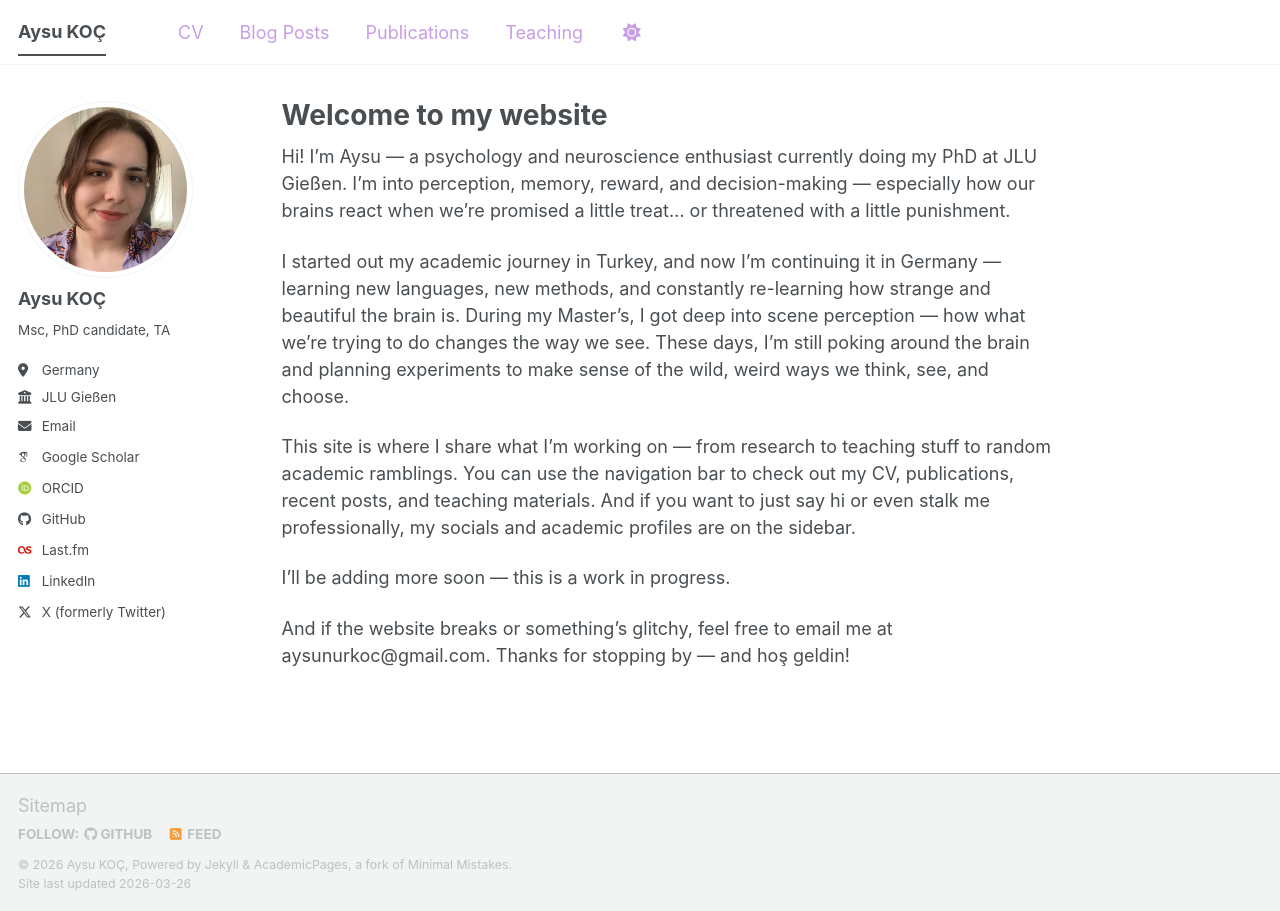
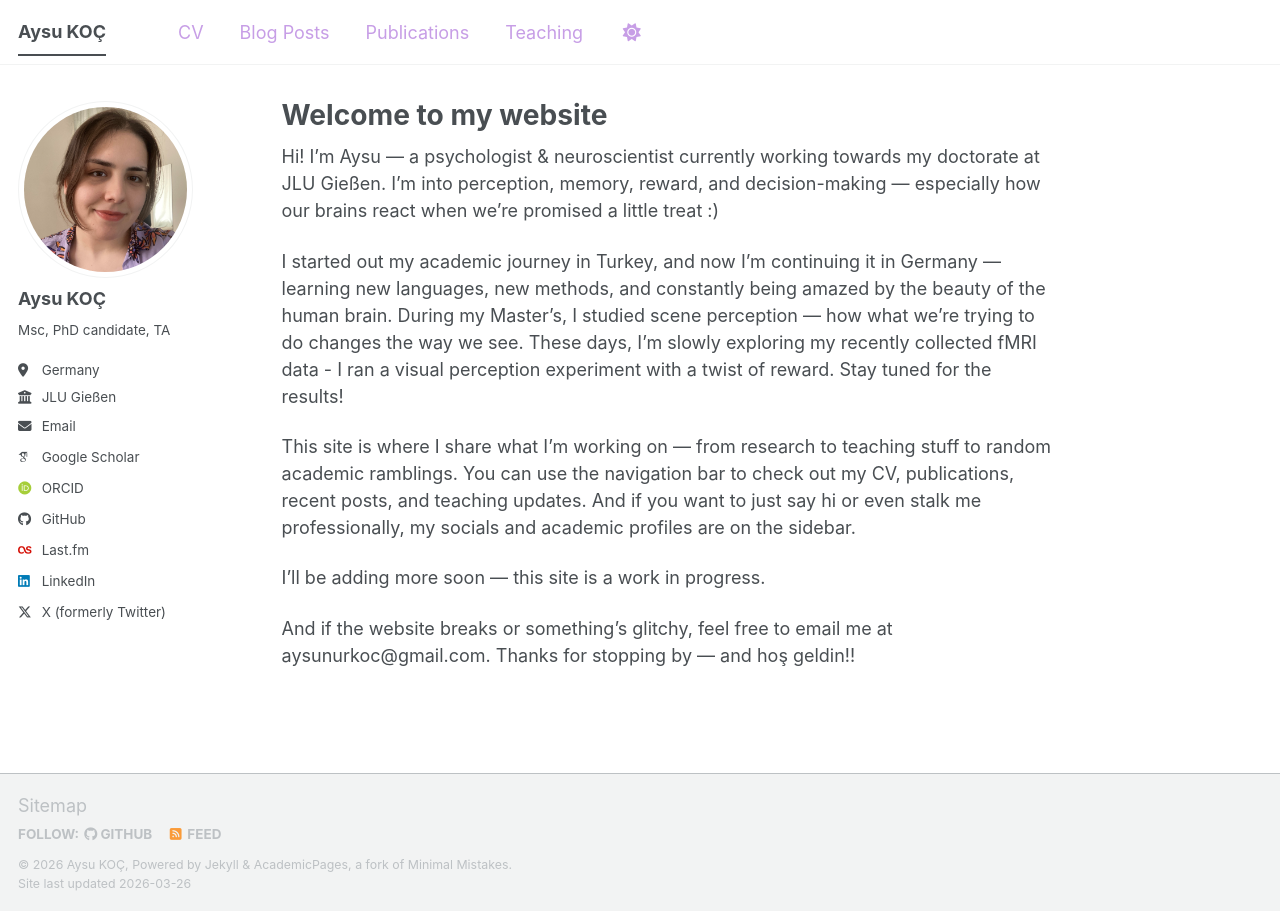
Before and after one commit to aysukoc/aysukoc.github.io, a Jekyll site: the page built from _pages/about.md, in a window 1280 px wide. Built offline with Jekyll 4.4.1, drawn with Linux system fonts in a browser that asks for light colours; some web fonts are replaced; a script bundle is joined from its source files by our own code; library files that are not in the unit come from our copies.

Commit message:
Update about.md

```diff
--- a/_pages/about.md
+++ b/_pages/about.md
@@ -9,12 +9,12 @@ redirect_from:
 
 
 
-Hi! I’m Aysu — a psychology and neuroscience enthusiast currently doing my PhD at JLU Gießen. I’m into perception, memory, reward, and decision-making — especially how our brains react when we’re promised a little treat… or threatened with a little punishment.
+Hi! I’m Aysu — a psychologist & neuroscientist currently working towards my doctorate at JLU Gießen. I’m into perception, memory, reward, and decision-making — especially how our brains react when we’re promised a little treat :)
 
-I started out my academic journey in Turkey, and now I’m continuing it in Germany — learning new languages, new methods, and constantly re-learning how strange and beautiful the brain is. During my Master’s, I got deep into scene perception — how what we’re trying to do changes the way we see. These days, I’m still poking around the brain and planning experiments to make sense of the wild, weird ways we think, see, and choose.
+I started out my academic journey in Turkey, and now I’m continuing it in Germany — learning new languages, new methods, and constantly being amazed by the beauty of the human brain. During my Master’s, I studied scene perception — how what we’re trying to do changes the way we see. These days, I’m slowly exploring my recently collected fMRI data - I ran a visual perception experiment with a twist of reward. Stay tuned for the results!
 
-This site is where I share what I’m working on — from research to teaching stuff to random academic ramblings. You can use the navigation bar to check out my CV, publications, recent posts, and teaching materials. And if you want to just say hi or even stalk me professionally, my socials and academic profiles are on the sidebar.
+This site is where I share what I’m working on — from research to teaching stuff to random academic ramblings. You can use the navigation bar to check out my CV, publications, recent posts, and teaching updates. And if you want to just say hi or even stalk me professionally, my socials and academic profiles are on the sidebar.
 
-I’ll be adding more soon — this is a work in progress.
+I’ll be adding more soon — this site is a work in progress.
 
-And if the website breaks or something’s glitchy, feel free to email me at aysunurkoc@gmail.com. Thanks for stopping by — and hoş geldin!
+And if the website breaks or something’s glitchy, feel free to email me at aysunurkoc@gmail.com. Thanks for stopping by — and hoş geldin!!
```
